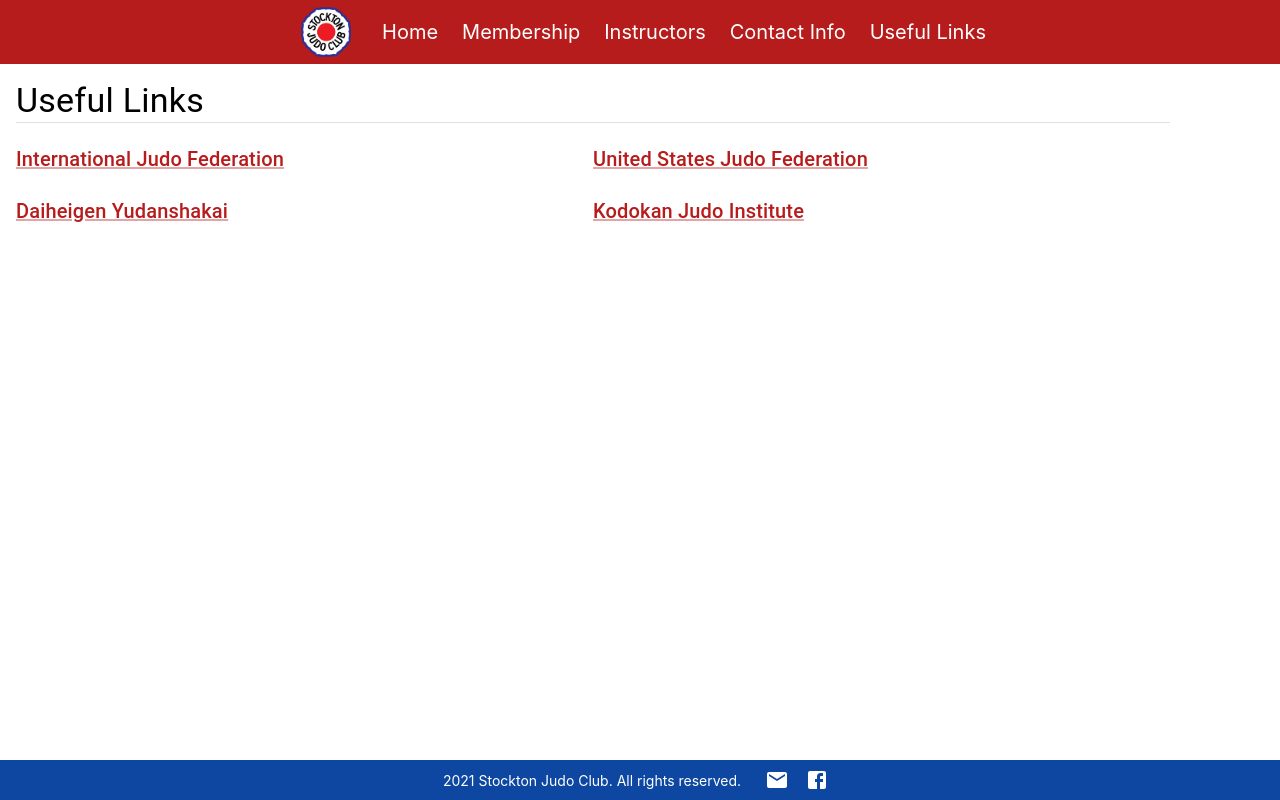
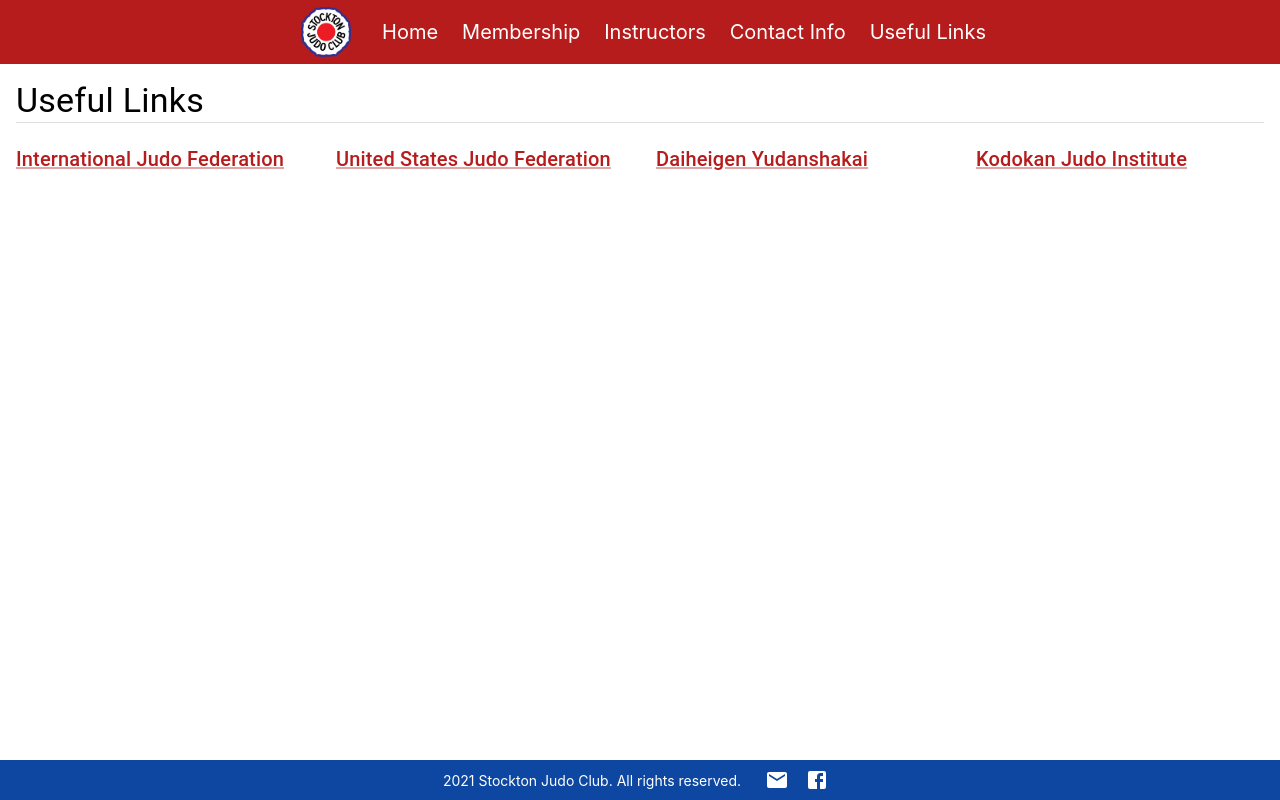
Before and after one commit to MJADangcil/stockton-judo-club, a React (Create React App) app: page /useful-links in a window 1280 px wide. Built offline with nearby package versions, Linux system fonts and the light colour scheme.

Commit message:
Update UsefulLinks.js

```diff
--- a/src/pages/UsefulLinks/UsefulLinks.js
+++ b/src/pages/UsefulLinks/UsefulLinks.js
@@ -24,13 +24,18 @@ export default function UsefulLinks() {
   return (
     <section>
       <Container maxWidth={false} sx={{ display: 'table-row', height: 'auto' }}>
-        <Grid container rowSpacing={2.5} sx={{ padding: '16px' }}>
-          <Grid item xs={12}>
+        <Grid
+          container
+          rowSpacing={2.5}
+          columnSpacing={4}
+          sx={{ padding: '16px' }}
+        >
+          <Grid item xs={12} sx={{ width: '100%' }}>
             <Typography variant='h4'>Useful Links</Typography>
             <Divider />
           </Grid>
           {links.map((link, i) => (
-            <Grid key={i} item xs={6}>
+            <Grid key={i} item xs={12} sm={6} md={4} lg={3}>
               <Typography variant='h6'>
                 <Link href={link.href} target='_blank'>
                   {link.name}
```
